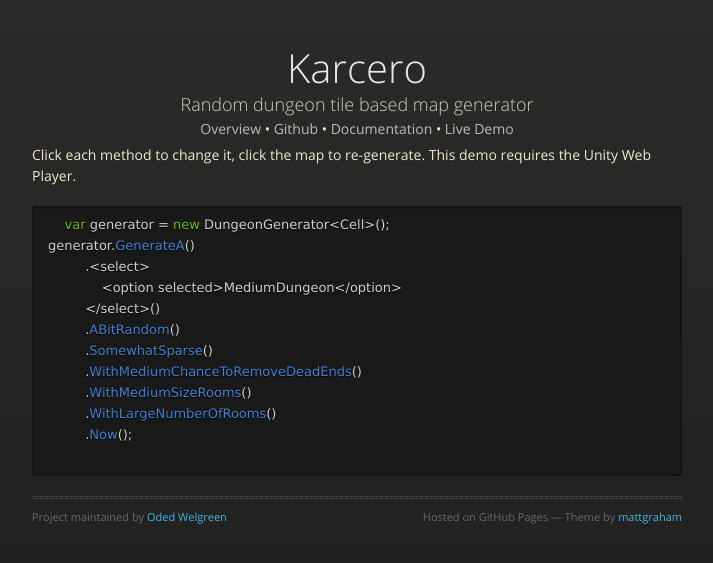
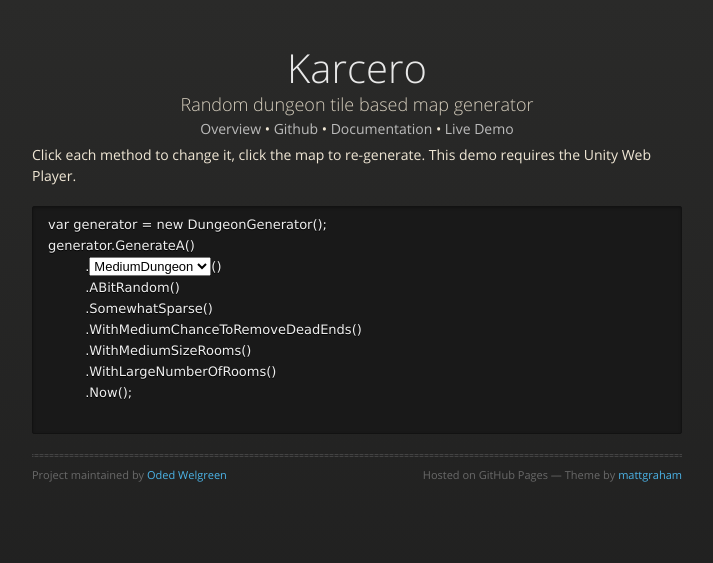
Before and after one commit to odedw/karcero, a Jekyll site: the page built from demo/index.html, in a window 1280 px wide. Shown: the top 563 px of the page, without its empty margins (283-996 px from the left). Built offline with Jekyll 4.4.1, drawn with Linux system fonts in a browser that asks for light colours; nearby versions of some CDN libraries; Markdown is read by kramdown in place of the engine named in the settings; comment, search, counter and statistics services are not loaded.

Commit message:
Update index.html

```diff
--- a/demo/index.html
+++ b/demo/index.html
@@ -6,8 +6,7 @@
         Click each method to change it, click the map to re-generate. This demo requires the Unity Web Player.
 
     </p>
-    {% highlight csharp %}
-    var generator = new DungeonGenerator<Cell>();
+    <pre><code>var generator = new DungeonGenerator<Cell>();
 generator.GenerateA()
          .<select>
              <option selected>MediumDungeon</option>
@@ -18,7 +17,7 @@
          .WithMediumSizeRooms()
          .WithLargeNumberOfRooms()
          .Now();
-            {% endhighlight %}
+            </code></pre>
 </div>
 <script>
     $(function(){
```
